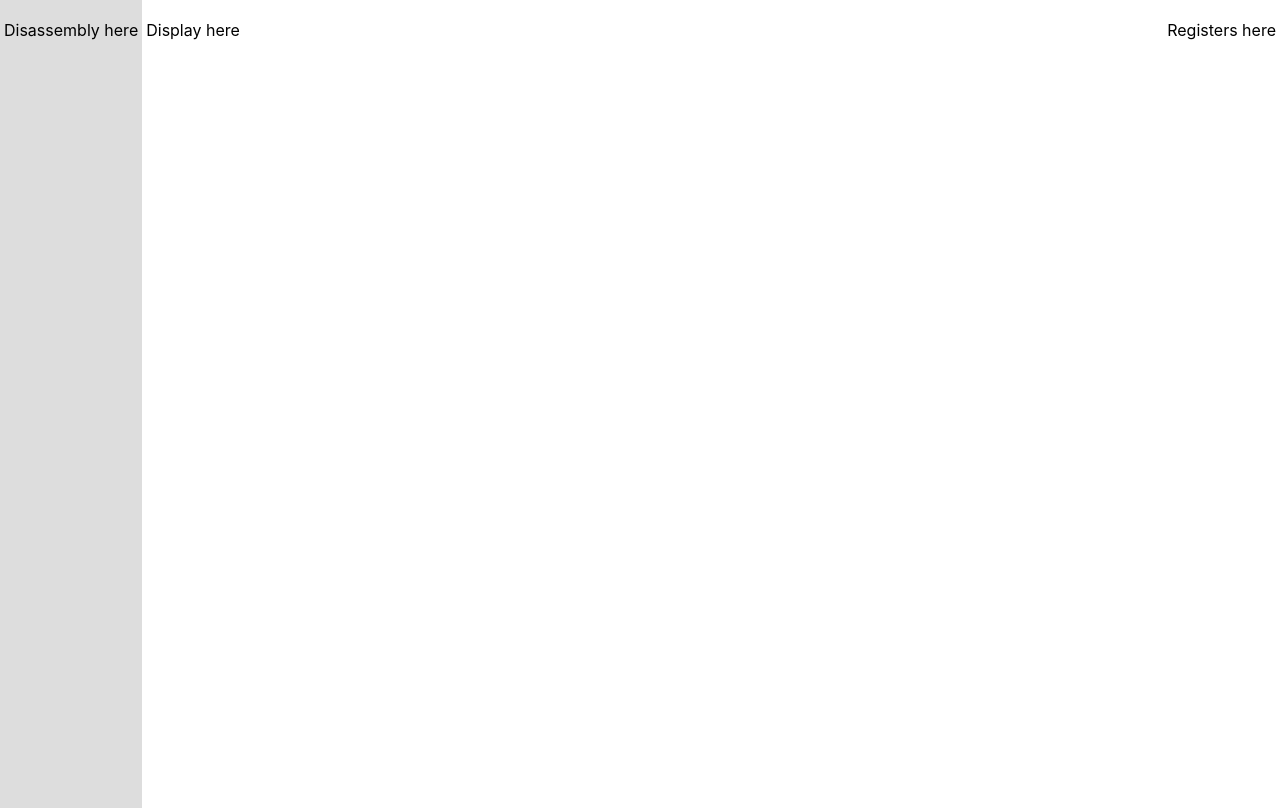
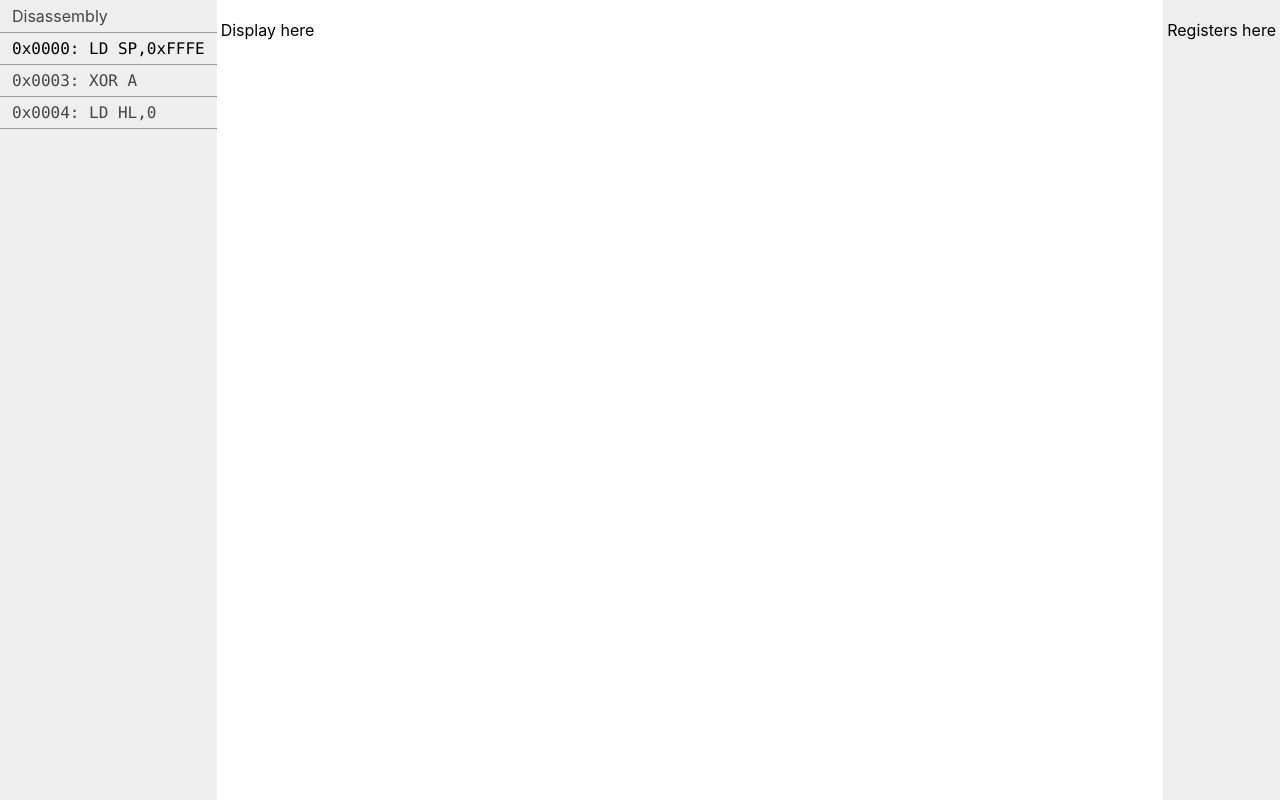
Before and after one commit to mr-tim/goboye, a React (Create React App) app in the folder debugger/: page / in a window 1280 px wide. Built offline with nearby package versions, Linux system fonts and the light colour scheme.

Commit message:
Style up disassembly sidebar

```diff
--- a/debugger/package.json
+++ b/debugger/package.json
@@ -10,9 +10,11 @@
     "@types/node": "^12.0.0",
     "@types/react": "^16.9.0",
     "@types/react-dom": "^16.9.0",
+    "@types/styled-components": "^5.1.0",
     "react": "^16.13.1",
     "react-dom": "^16.13.1",
     "react-scripts": "3.4.1",
+    "styled-components": "^5.1.1",
     "typescript": "~3.7.2"
   },
   "scripts": {
--- a/debugger/src/App.css
+++ b/debugger/src/App.css
@@ -15,10 +15,18 @@ html, body, #root {
 }
 
 .left-column {
-    background: #ddd;
-    height: 100%;
+    background: #eee;
+    padding: 0px;
 }
 
 .central-column {
     flex-grow: 1;
 }
+
+.right-column {
+    background: #eee;
+}
+
+.monospaced {
+    font-family: Menlo;
+}
--- a/debugger/src/App.tsx
+++ b/debugger/src/App.tsx
@@ -5,18 +5,13 @@ import Disassembly from './Disassembly';
 import Display from './Display';
 import Registers from './Registers';
 
+import state from './testState.json';
+
 function App() {
-  const instructions = [
-    {
-      address: 0x0000,
-      disassembly: 'LD SP,0xFFFE'
-    }
-  ];
-
   return (
     <div className="app">
       <div className="left-column">
-        <Disassembly index={0} instructions={instructions} />
+        <Disassembly currentAddress={state.currentAddress} instructions={state.instructions} />
       </div>
       <div className="central-column">
         <Display />
--- a/debugger/src/Disassembly.tsx
+++ b/debugger/src/Disassembly.tsx
@@ -1,7 +1,8 @@
 import React from "react";
+import styled from "styled-components";
 
 interface DisassemblyProps {
-    index: number;
+    currentAddress: number;
     instructions: Instruction[]
 }
 
@@ -10,8 +11,39 @@ interface Instruction {
     disassembly: string
 }
 
+interface DisassemblyCellProps {
+    isCurrentAddress?: boolean
+}
+
+const DisassemblyCell = styled.div<DisassemblyCellProps>`
+    padding: 6px 12px;
+    border-bottom: 1px solid #999;
+    color: ${props => props.isCurrentAddress? '#000': '#444'};
+`;
+
+const toHex = (value: number, padding: number) => {
+    let hexValue = value.toString(16);
+
+    while (hexValue.length < padding) {
+        hexValue = '0' + hexValue
+    }
+    return '0x' + hexValue;
+}
+
 const Disassembly: React.FC<DisassemblyProps> = (props) => {
-    return (<p>Disassembly here</p>);
+    let cells = props.instructions.map((instruction, index) => {
+        let isCurrentAddress = props.currentAddress === instruction.address;
+        return (<DisassemblyCell className="monospaced" isCurrentAddress={isCurrentAddress}>
+            {toHex(instruction.address, 4)}: {instruction.disassembly}
+        </DisassemblyCell>);
+    });
+
+    return (
+        <div className="disassembly">
+            <DisassemblyCell>Disassembly</DisassemblyCell>
+            {cells}
+        </div>
+    );
 }
 
 export default Disassembly;
--- /dev/null
+++ b/debugger/src/testState.json
@@ -0,0 +1,17 @@
+{
+    "currentAddress": 0,
+    "instructions": [
+        {
+            "address": 0,
+            "disassembly": "LD SP,0xFFFE"
+        },
+        {
+            "address": 3,
+            "disassembly": "XOR A"
+        },
+        {
+            "address": 4,
+            "disassembly": "LD HL,0"
+        }
+    ]
+}
```
Also changed, not shown: debugger/src/index.css (line endings or trailing spaces), 1 other file (tests, documents, lock files or other folders).
